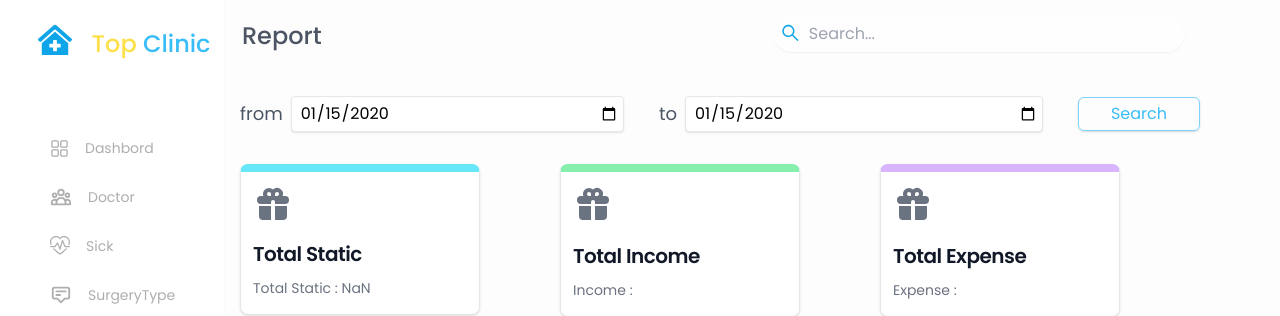
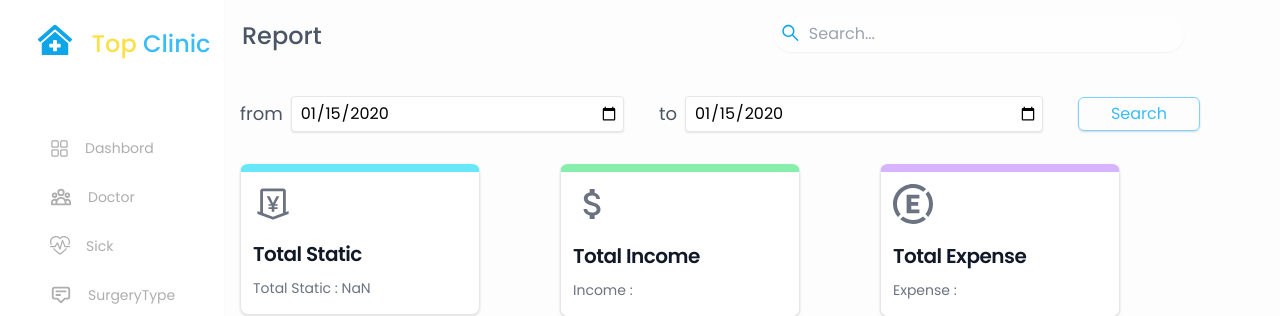
Before and after one commit to zora-997/clinic-management-system, a React (Create React App) app: page /report in a window 1280 px wide. Both pictures are taken after typing "2020-01-15", "2020-01-15" into the empty fields and a click on the button "Search". Shown: the top 316 px of the page. Built offline with nearby package versions, Linux system fonts and the light colour scheme; no server answers.

Commit message:
icone  for  report

```diff
--- a/src/components/report/Report.js
+++ b/src/components/report/Report.js
@@ -14,15 +14,14 @@ const Report = () => {
     return (
         <div className='flxe flex-col'>
             <ReportInput setSearchShow={setSearchShow} from={from} setFrom={setFrom} to={to} setTo={setTo} />
+            {searchShow && <ReportMain />}
+
             {/* {searchShow &&
                 <div>
                     <ReportButton setExpenseShow={setExpenseShow} expenseShow={expenseShow} />
                     {!expenseShow ? <ReportDoctor /> : <ReportExpense />}
                 </div>
             } */}
-
-            {searchShow && <ReportMain />}
-
         </div>
     )
 }
--- a/src/components/report/ReportMain.js
+++ b/src/components/report/ReportMain.js
@@ -2,7 +2,12 @@ import React, { useContext, useState } from 'react'
 import GlobalContext from '../contexts/createContext/context'
 import ReportDoctor from './ReportDoctor';
 import { HiArrowSmRight } from "react-icons/hi";
+import { FaMoneyCheckAlt } from "react-icons/fa";
+import { AiFillMoneyCollect, AiOutlineMoneyCollect } from "react-icons/ai";
+import { MdAttachMoney } from "react-icons/md";
+import { SiExpensify, SiVirustotal } from "react-icons/si";
 import ReportExpense from './ReportExpense';
+import cost from "../../img/image/cost.svg";
 
 const ReportMain = () => {
     const [showDoctor, setShowDoctor] = useState(false);
@@ -14,7 +19,8 @@ const ReportMain = () => {
             <div className='grid gap-y-8 place-items-start grid-cols-3 w-3/4 mr-20'>
 
                 <div className="w-[240px] p-3 mb-2 bg-white group border-t-8 border-t-cyan-300 hover:border border duration-300   hover:border-cyan-300  rounded-lg shadow dark:bg-gray-800 dark:border-gray-700">
-                    <svg className="w-10 h-10 mb-4 group-hover:text-cyan-400 duration-300 text-gray-500 dark:text-gray-400" aria-hidden="true" fill="currentColor" viewBox="0 0 20 20" xmlns="http://www.w3.org/2000/svg"><path fill-rule="evenodd" d="M5 5a3 3 0 015-2.236A3 3 0 0114.83 6H16a2 2 0 110 4h-5V9a1 1 0 10-2 0v1H4a2 2 0 110-4h1.17C5.06 5.687 5 5.35 5 5zm4 1V5a1 1 0 10-1 1h1zm3 0a1 1 0 10-1-1v1h1z" clip-rule="evenodd"></path><path d="M9 11H3v5a2 2 0 002 2h4v-7zM11 18h4a2 2 0 002-2v-5h-6v7z"></path></svg>
+                    {/* <img src={cost} className="w-10 h-10 mb-4 group-hover:text-cyan-400 duration-300 text-gray-500 dark:text-gray-400" /> */}
+                    <AiOutlineMoneyCollect className="w-10 h-10 mb-4 group-hover:text-cyan-400 duration-300 text-gray-500 dark:text-gray-400" />
                     <h5 className="my-2.5 text-xl font-semibold tracking-tight text-gray-900 dark:text-white">Total Static</h5>
                     <p className="my-1 font-body text-sm text-gray-500 dark:text-gray-400">Total Static : {mainReportList.total_income + mainReportList.total_expense}</p>
 
@@ -25,7 +31,8 @@ const ReportMain = () => {
                 <div className="relative w-[240px]  p-3 overflow-hidden bg-white group border-t-8 border-t-green-300 hover:border border duration-300   hover:border-green-300  rounded-lg shadow dark:bg-gray-800 dark:border-gray-700">
                     <ReportDoctor showDoctor={showDoctor} setShowDoctor={setShowDoctor} />
                     <div className='flex items-start justify-between mb-2'>
-                        <svg className="w-10 h-10 mb-2 group-hover:text-green-400 duration-300 text-gray-500 dark:text-gray-400" aria-hidden="true" fill="currentColor" viewBox="0 0 20 20" xmlns="http://www.w3.org/2000/svg"><path fill-rule="evenodd" d="M5 5a3 3 0 015-2.236A3 3 0 0114.83 6H16a2 2 0 110 4h-5V9a1 1 0 10-2 0v1H4a2 2 0 110-4h1.17C5.06 5.687 5 5.35 5 5zm4 1V5a1 1 0 10-1 1h1zm3 0a1 1 0 10-1-1v1h1z" clip-rule="evenodd"></path><path d="M9 11H3v5a2 2 0 002 2h4v-7zM11 18h4a2 2 0 002-2v-5h-6v7z"></path></svg>
+                        {/* <svg className="w-10 h-10 mb-2 group-hover:text-green-400 duration-300 text-gray-500 dark:text-gray-400" aria-hidden="true" fill="currentColor" viewBox="0 0 20 20" xmlns="http://www.w3.org/2000/svg"><path fill-rule="evenodd" d="M5 5a3 3 0 015-2.236A3 3 0 0114.83 6H16a2 2 0 110 4h-5V9a1 1 0 10-2 0v1H4a2 2 0 110-4h1.17C5.06 5.687 5 5.35 5 5zm4 1V5a1 1 0 10-1 1h1zm3 0a1 1 0 10-1-1v1h1z" clip-rule="evenodd"></path><path d="M9 11H3v5a2 2 0 002 2h4v-7zM11 18h4a2 2 0 002-2v-5h-6v7z"></path></svg> */}
+                        <MdAttachMoney className="w-10 h-10 mb-2 group-hover:text-green-400 duration-300 text-gray-500 dark:text-gray-400" />
                         <HiArrowSmRight onClick={() => { setShowDoctor(true); console.log(showDoctor); }} size={30} className='group-hover:text-green-300 text-white cursor-pointer  duration-300 ' />
                     </div>
                     <h5 className="my-2.5  text-xl font-semibold tracking-tight text-gray-900 dark:text-white">Total Income</h5>
@@ -38,7 +45,8 @@ const ReportMain = () => {
                 <div className="relative w-[240px] p-3 overflow-hidden bg-white group border-t-8 border-t-purple-300 hover:border border duration-300   hover:border-purple-300  rounded-lg shadow dark:bg-gray-800 dark:border-gray-700">
                     <ReportExpense show={show} setShow={setShow} />
                     <div className='flex items-start justify-between mb-2'>
-                        <svg className="w-10 h-10 mb-2 group-hover:text-purple-400 duration-300 text-gray-500 dark:text-gray-400" aria-hidden="true" fill="currentColor" viewBox="0 0 20 20" xmlns="http://www.w3.org/2000/svg"><path fill-rule="evenodd" d="M5 5a3 3 0 015-2.236A3 3 0 0114.83 6H16a2 2 0 110 4h-5V9a1 1 0 10-2 0v1H4a2 2 0 110-4h1.17C5.06 5.687 5 5.35 5 5zm4 1V5a1 1 0 10-1 1h1zm3 0a1 1 0 10-1-1v1h1z" clip-rule="evenodd"></path><path d="M9 11H3v5a2 2 0 002 2h4v-7zM11 18h4a2 2 0 002-2v-5h-6v7z"></path></svg>
+                        {/* <svg className="w-10 h-10 mb-2 group-hover:text-purple-400 duration-300 text-gray-500 dark:text-gray-400" aria-hidden="true" fill="currentColor" viewBox="0 0 20 20" xmlns="http://www.w3.org/2000/svg"><path fill-rule="evenodd" d="M5 5a3 3 0 015-2.236A3 3 0 0114.83 6H16a2 2 0 110 4h-5V9a1 1 0 10-2 0v1H4a2 2 0 110-4h1.17C5.06 5.687 5 5.35 5 5zm4 1V5a1 1 0 10-1 1h1zm3 0a1 1 0 10-1-1v1h1z" clip-rule="evenodd"></path><path d="M9 11H3v5a2 2 0 002 2h4v-7zM11 18h4a2 2 0 002-2v-5h-6v7z"></path></svg> */}
+                        <SiExpensify className="w-10 h-10 mb-2 group-hover:text-purple-400 duration-300 text-gray-500 dark:text-gray-400" />
                         <HiArrowSmRight onClick={() => setShow(true)} size={30} className='group-hover:text-purple-300 text-white cursor-pointer  duration-300 ' />
                     </div>
                     <h5 className="my-2.5 text-xl font-semibold tracking-tight text-gray-900 dark:text-white">Total Expense</h5>
```
Also changed, not shown: src/img/image/cost.svg (added).
